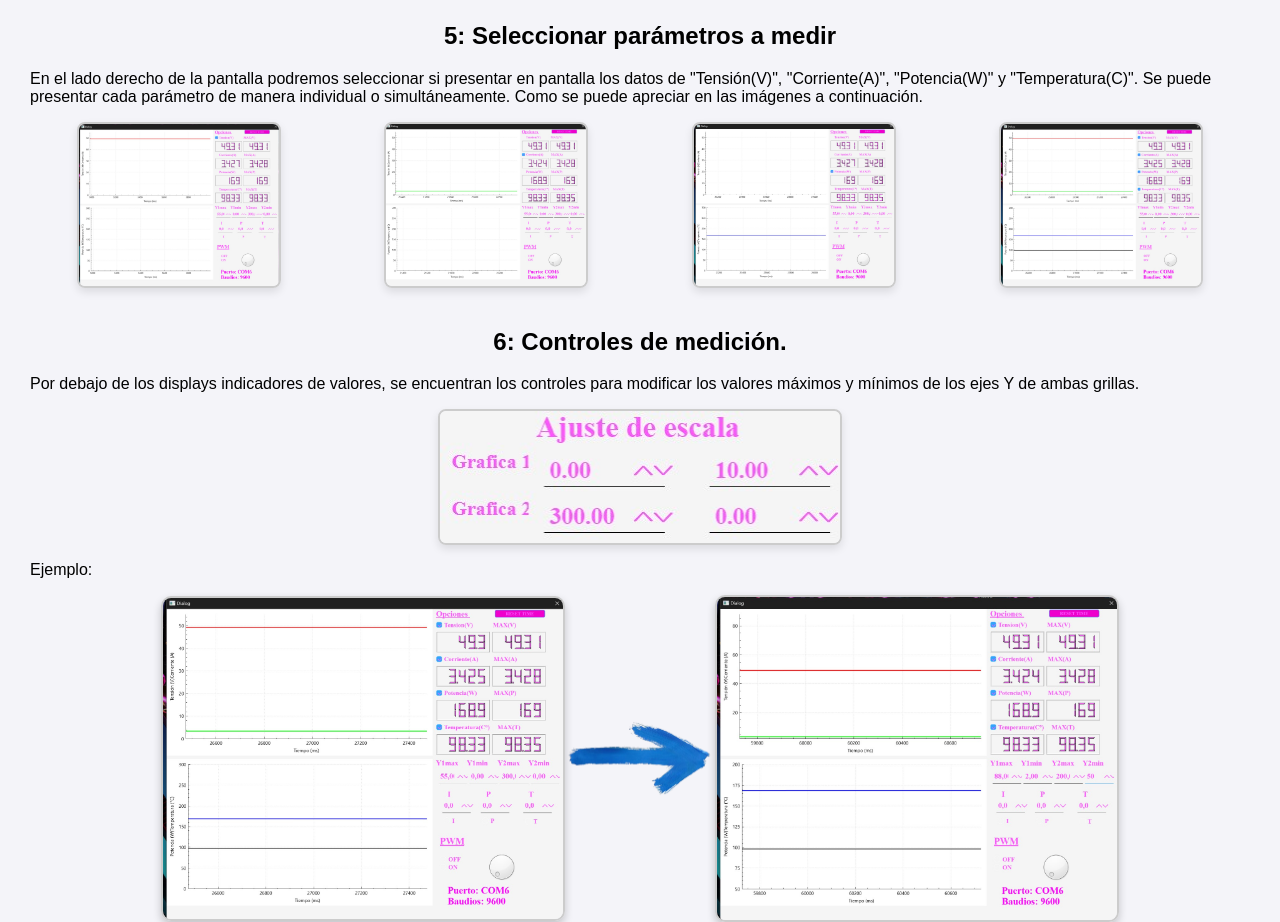
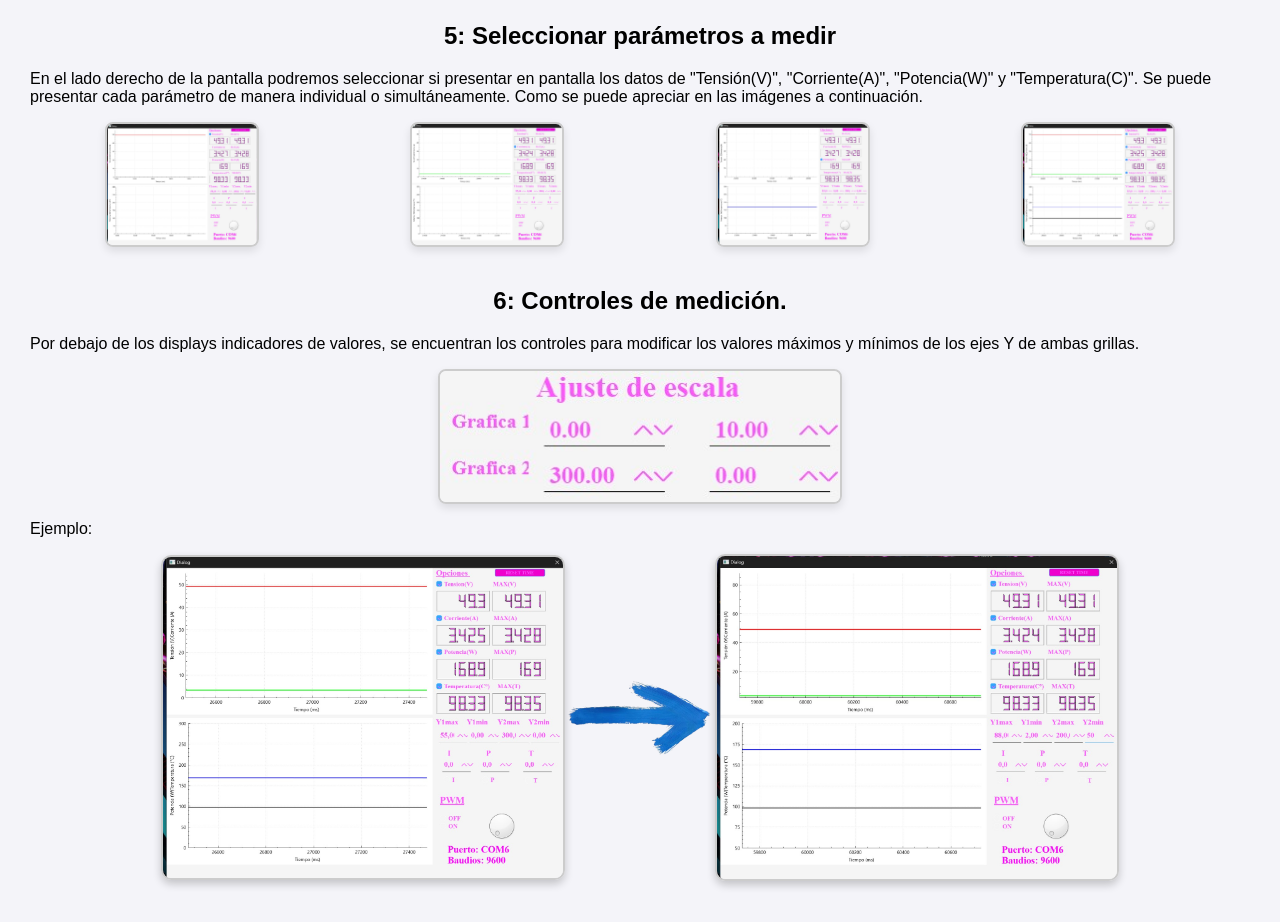
Before and after one commit to miliipalomeque/instrumento-virtual-xyz, a plain HTML site: page manual_instrucciones.html in a window 1280 px wide. Shown: the part 1900-2822 px from the top of the page. Drawn offline with Linux system fonts and the light colour scheme.

Commit message:
Update styles.css

```diff
--- a/styles.css
+++ b/styles.css
@@ -321,13 +321,13 @@ body {
 .imagenes-row {
   display: flex; /* Alinea las imágenes en una fila */
   justify-content: space-between; /* Distribuye las imágenes con espacio entre ellas */
-  gap: 10px; /* Agrega un espacio entre las imágenes */
+  gap: 1px; /* Agrega un espacio entre las imágenes */
   flex-wrap: wrap; /* Permite que las imágenes se ajusten si el tamaño de la pantalla es pequeño */
 }
 
 .instruccion-imagenes {
   width: 45%; /* Cada imagen ocupará el 45% del ancho disponible */
-  max-width: 200px; /* Establece un tamaño máximo para las imágenes */
+  max-width: 150px; /* Establece un tamaño máximo para las imágenes */
   display: block;
   margin: 0 auto; /* Centra las imágenes */
   border: 2px solid #ccc; /* Borde gris claro */
```
